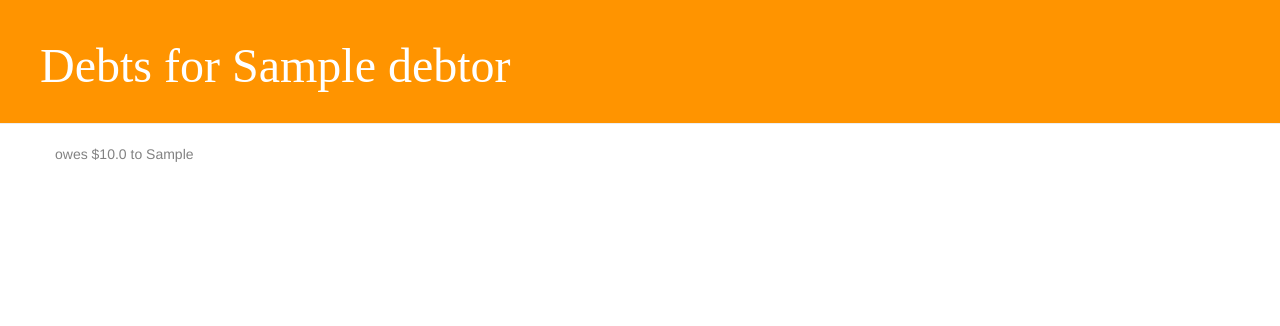
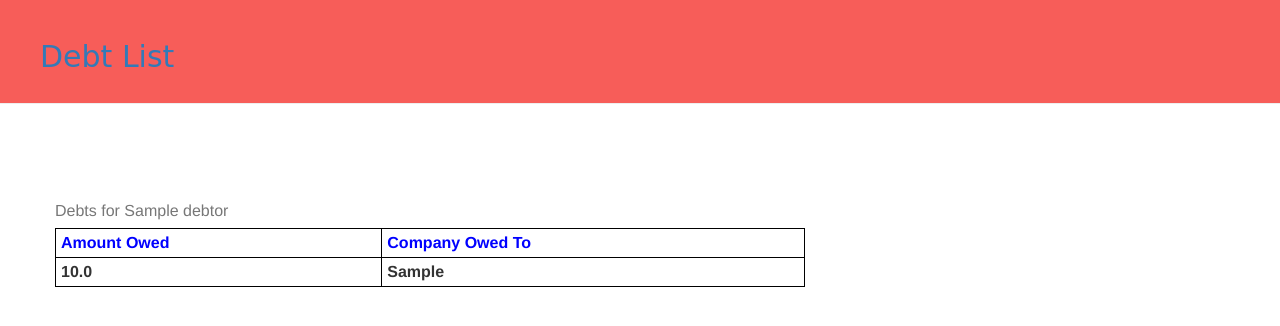
Before and after one commit to zenverak/debt, a Django app: a page that uses debt_tracker/templates/debt_tracker/debt_list.html in a window 1280 px wide. Shown: the top 326 px of the page. Run offline with Django 3.2, Linux system fonts and the light colour scheme; tables that the repository leaves empty hold one stand-in row (values such as "Sample post"); lists and menus that the app fills with data are empty; some libraries are stand-ins or nearby versions.

Commit message:
Changed some color around and added table to display debts

```diff
--- a/debt_tracker/static/css/debt_tracker.css
+++ b/debt_tracker/static/css/debt_tracker.css
@@ -2,9 +2,21 @@ h1 a {
     color: #FCA205;
     font-family: 'Lobster';
 }
+table, th, td {
+    border: 1px solid black;
+    border-collapse: collapse;
+}
+th, td {
+    padding: 5px;
+    text-align: left;
+}
 
+.column {
+	color: Blue;
+
+}
 .page-header {
-    background-color: #ff9400;
+    background-color: #F75D59;
     margin-top: 0;
     padding: 20px 20px 20px 40px;
 }
--- a/debt_tracker/templates/debt_tracker/debt_list.html
+++ b/debt_tracker/templates/debt_tracker/debt_list.html
@@ -2,18 +2,26 @@
 
 {% block content %}
 <div class="page-header">
-	<h1><a href="/">Debts for {{ info.debtor.name }}</a></h1>
+	<h2><a href="/">Debt List</a></h2>
 </div>
 <div class="content container">
 	<div class="row">
 		<div class="col-md-8">
-			{% for debt in info.debts %}
-				<div class="post">
-					<div class="date">
-						{{ debt }}
+			<table style="width:100%">
+				<tr>
+					<th class='column'> Amount Owed </th>
+					<th class='column'> Company Owed To </th>
+				</tr>
+				<caption> Debts for {{ info.debtor.name }} </caption>
+				{% for debt in info.debts %}
+					<div class="post">
+						<tr>
+							<th> {{ debt.amount }} </th>
+							<th> {{ debt.owed_to }} </th>
+						</tr>
 					</div>
-				</div>
-			{% endfor %}
+				{% endfor %}
+			</table>
          </div>
     </div>
 </div>
```
